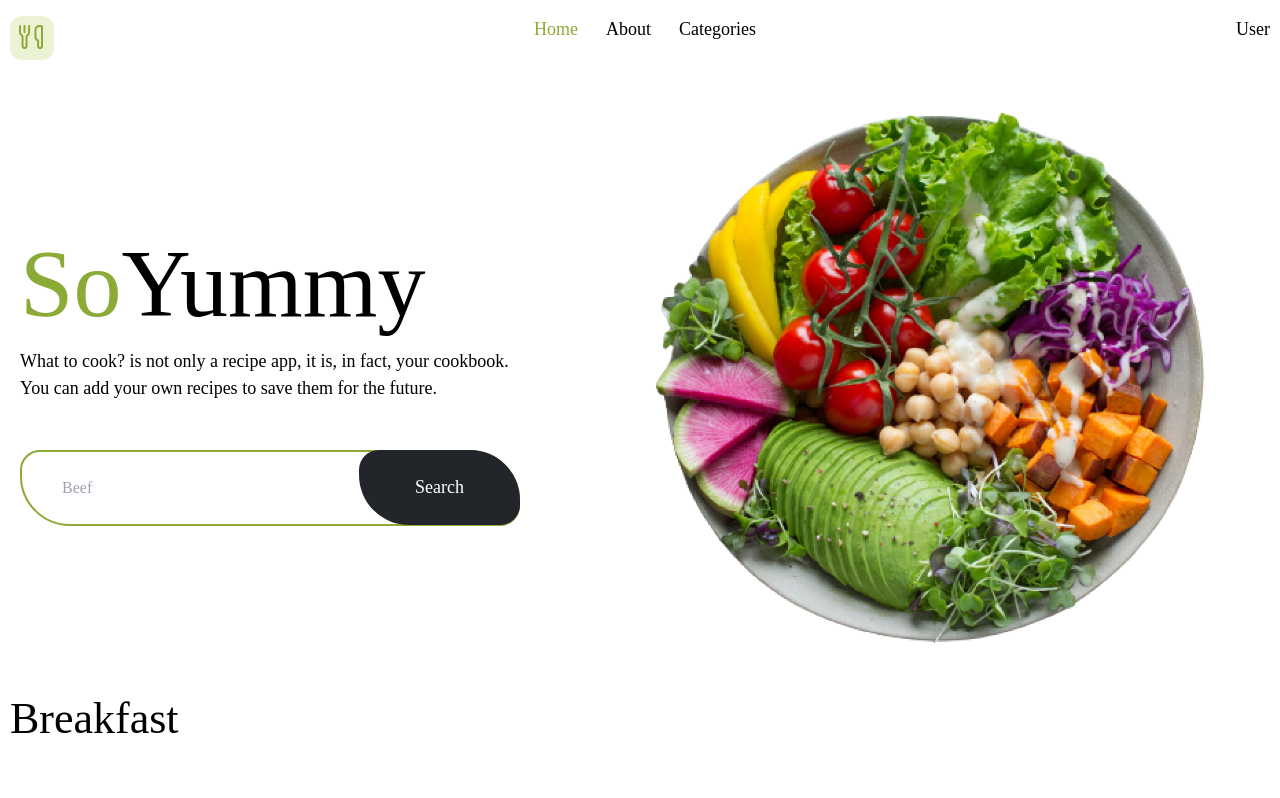
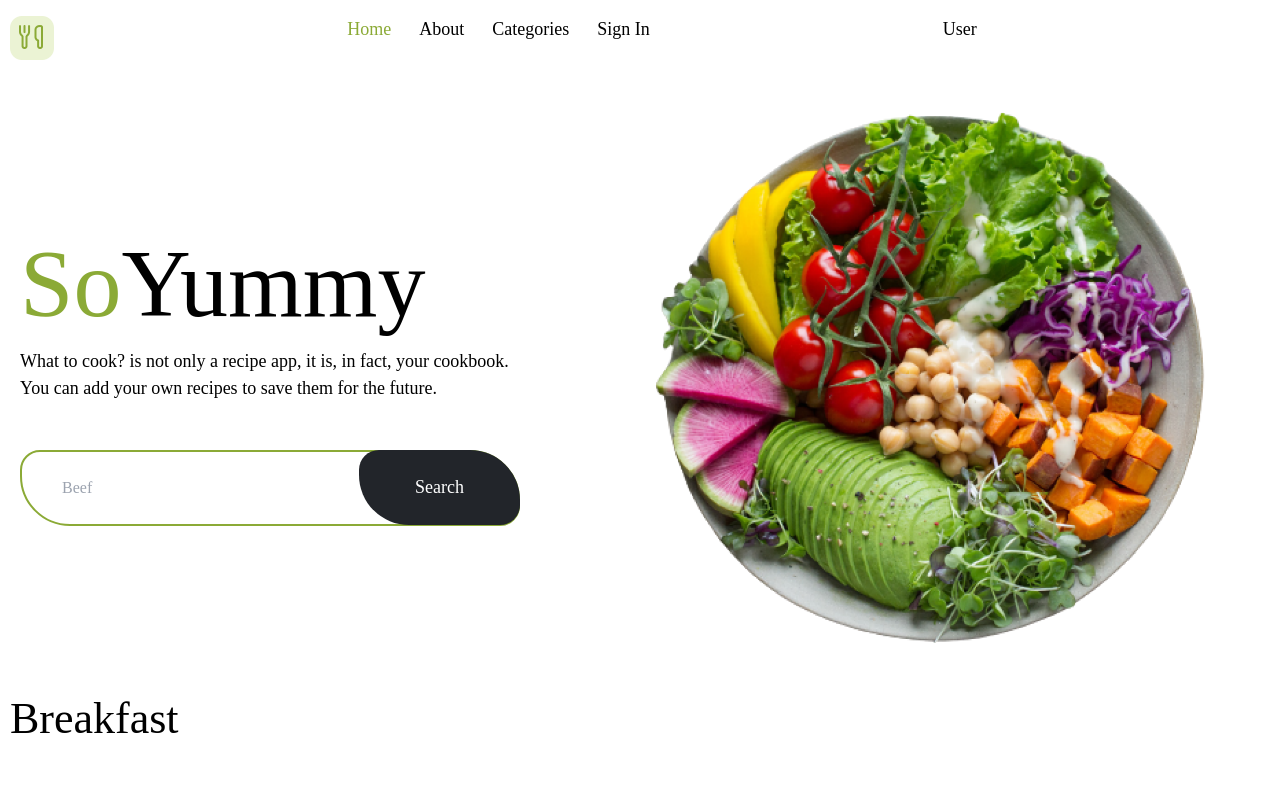
Before and after one commit to KseniaLF/yummy, a Next.js app: page / in a window 1280 px wide. Shown: the top 798 px of the page. Built offline with nearby package versions, Linux system fonts and the light colour scheme; no server answers.

Commit message:
add google auth: login/logout, add userInfo in header

```diff
--- /dev/null
+++ b/app/api/auth/[...nextauth]/route.js
@@ -0,0 +1,6 @@
+import { authConfig } from "@/configs/auth";
+import NextAuth from "next-auth";
+
+const handler = NextAuth(authConfig);
+
+export { handler as GET, handler as POST };
--- a/app/layout.js
+++ b/app/layout.js
@@ -2,6 +2,7 @@ import { Header } from "@/components/Header";
 import "./globals.css";
 import { Inter } from "next/font/google";
 import { Footer } from "@/components/Footer";
+import { Providers } from "@/components/Providers";
 
 const inter = Inter({ subsets: ["latin"] });
 
@@ -14,6 +15,7 @@ export default function RootLayout({ children }) {
   return (
     <html lang="en">
       <body className={inter.className}>
+        <Providers>
           <div className="flex flex-col min-h-screen">
             <div className="flex-grow">
               <Header />
@@ -22,6 +24,7 @@ export default function RootLayout({ children }) {
 
             <Footer />
           </div>
+        </Providers>
       </body>
     </html>
   );
--- a/components/Header.jsx
+++ b/components/Header.jsx
@@ -1,6 +1,7 @@
 import Link from "next/link";
 import Image from "next/image";
 import { Navigation } from "./Navigation";
+import { UserInfo } from "./user/UserInfo";
 
 export const Header = () => {
   return (
@@ -9,14 +10,11 @@ export const Header = () => {
         <Image src="/logo.png" alt="Logo" width={44} height={44} />
       </Link>
 
-      {/* <nav className="flex gap-7">
-        <Link href="/">Home</Link>
-        <Link href="/about">About</Link>
-        <Link href="/categories">Categories</Link>
-      </nav> */}
       <Navigation />
 
       <span className="">User</span>
+
+      <UserInfo />
     </header>
   );
 };
--- a/components/Navigation.jsx
+++ b/components/Navigation.jsx
@@ -2,6 +2,7 @@
 
 import Link from "next/link";
 import { usePathname } from "next/navigation";
+import { useSession, signOut } from "next-auth/react";
 
 const navItems = [
   { label: "Home", href: "/" },
@@ -10,6 +11,9 @@ const navItems = [
 ];
 export const Navigation = () => {
   const pathname = usePathname();
+  const session = useSession();
+
+  console.log(session);
 
   return (
     <nav className="flex gap-7">
@@ -25,6 +29,16 @@ export const Navigation = () => {
           </Link>
         );
       })}
+
+      {session?.data && <Link href={"/profile"}>Profile</Link>}
+
+      {session?.data ? (
+        <Link href="#" onClick={() => signOut({ callbackUrl: "/" })}>
+          Sign Out
+        </Link>
+      ) : (
+        <Link href={"/api/auth/signin"}>Sign In</Link>
+      )}
     </nav>
   );
 };
--- /dev/null
+++ b/components/Providers.jsx
@@ -0,0 +1,7 @@
+"use client";
+
+import { SessionProvider } from "next-auth/react";
+
+export const Providers = ({ children }) => {
+  return <SessionProvider>{children}</SessionProvider>;
+};
--- /dev/null
+++ b/components/user/UserInfo.jsx
@@ -0,0 +1,18 @@
+import { authConfig } from "@/configs/auth";
+import { getServerSession } from "next-auth";
+import Image from "next/image";
+
+export async function UserInfo() {
+  const session = await getServerSession(authConfig);
+
+  console.log(session);
+  return (
+    <div>
+      {session?.user?.name}
+      {/* {console.log(session.user.image)} */}
+      {session?.user?.image && (
+        <img className="rounded-full" src={session.user.image} alt="" />
+      )}
+    </div>
+  );
+}
--- /dev/null
+++ b/configs/auth.js
@@ -0,0 +1,10 @@
+import GoogleProvider from "next-auth/providers/google";
+
+export const authConfig = {
+  providers: [
+    GoogleProvider({
+      clientId: process.env.GOOGLE_CLIENT_ID,
+      clientSecret: process.env.GOOGLE_SECRET,
+    }),
+  ],
+};
--- a/package.json
+++ b/package.json
@@ -13,6 +13,7 @@
     "eslint": "8.45.0",
     "eslint-config-next": "13.4.10",
     "next": "13.4.10",
+    "next-auth": "^4.22.3",
     "postcss": "8.4.26",
     "react": "18.2.0",
     "react-dom": "18.2.0",
```
Also changed, not shown: 1 other file (tests, documents, lock files or other folders). Lines whose indentation alone changed are shown as unchanged.
